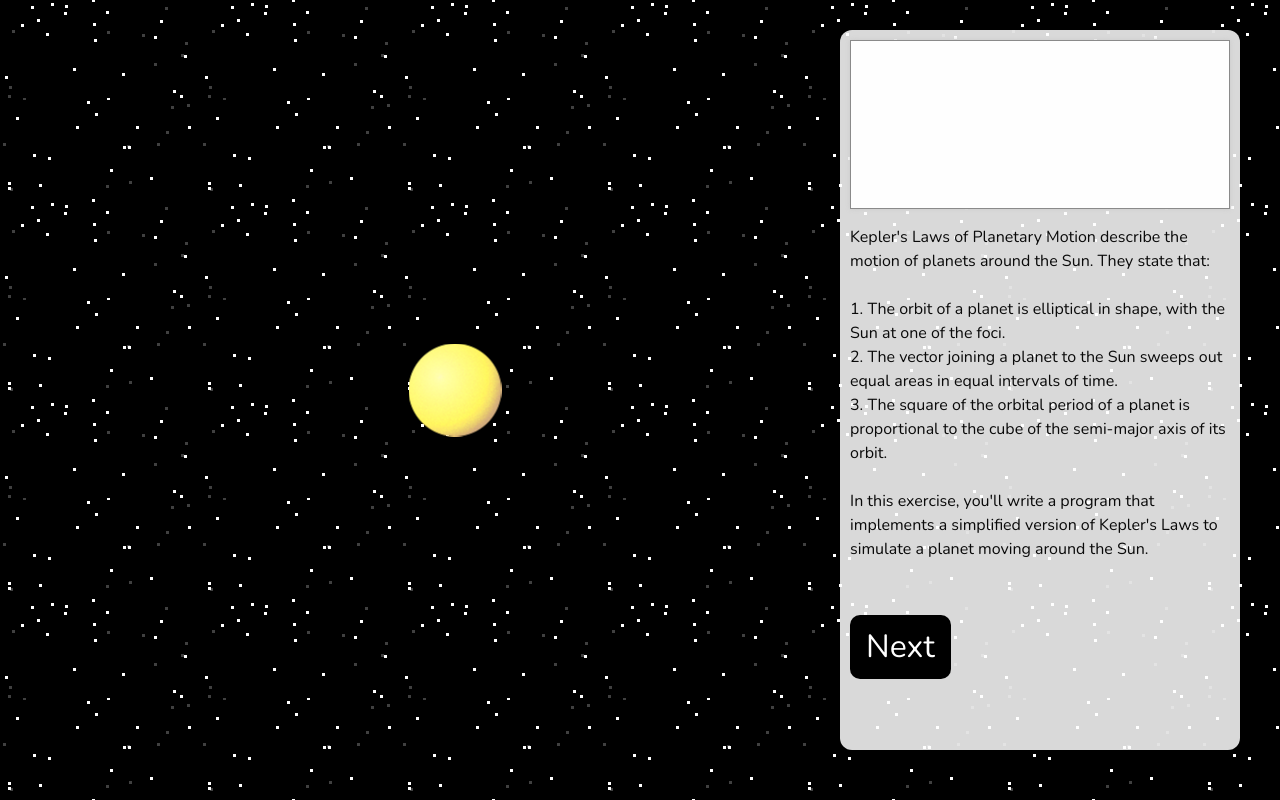
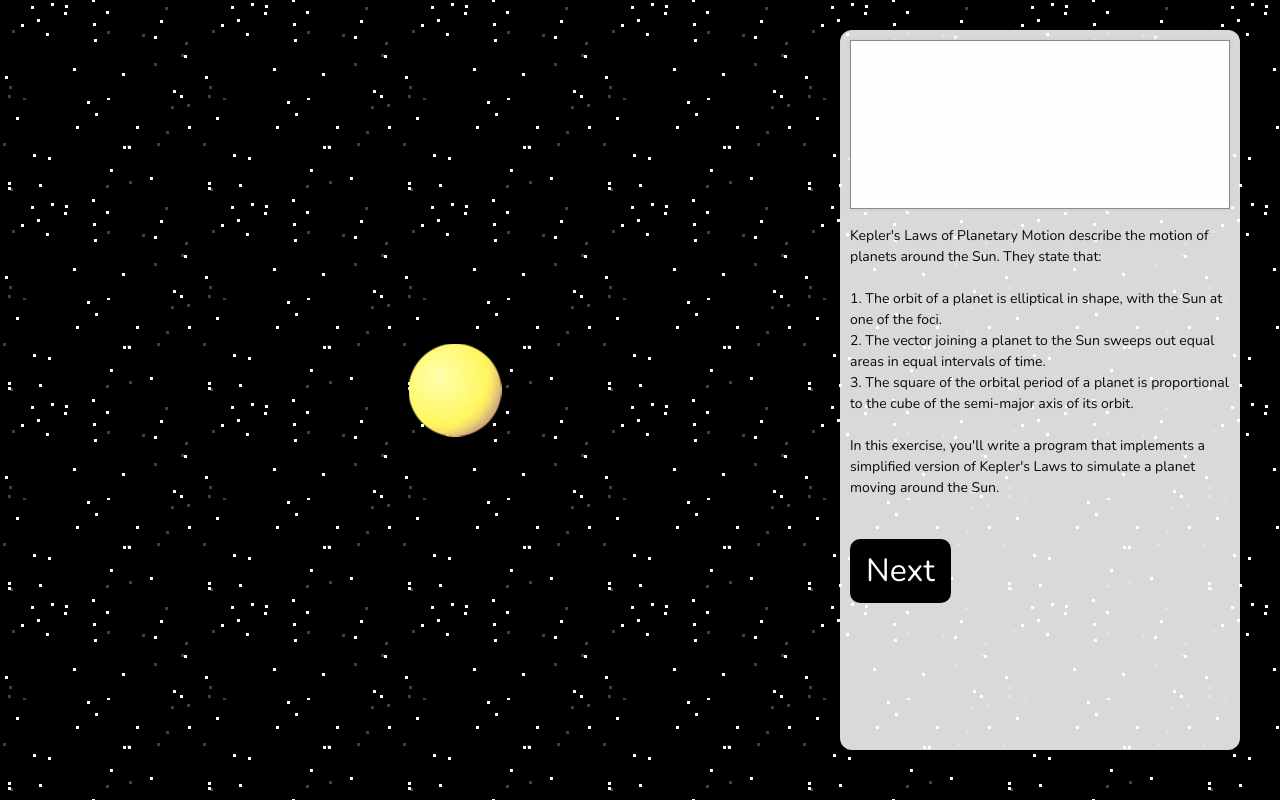
Before and after one commit to Mariosunny/cs_summit_2017, a Django app: page /planets/ in a window 1280 px wide. Run offline with Django 3.2, Linux system fonts and the light colour scheme; some libraries are stand-ins or nearby versions.

Commit message:
Modified font size.

```diff
--- a/web_app/static/css/planets.css
+++ b/web_app/static/css/planets.css
@@ -5,7 +5,7 @@ body {
 	background: rgba(255,255,255,0.85);
 	height: 90vh;
 	padding: 10px;
-	font-size: 16px;
+	font-size: 14px;
 	border-radius: 12px;
 	overflow: auto;
 }
@@ -16,7 +16,7 @@ body {
 	padding: 16px;
 	transition-duration: 0.3s;
 	font-size: 32px;
-	margin-top: 30px;
+	margin-top: 20px;
 	cursor:pointer;
 }
 #next:hover {
```
